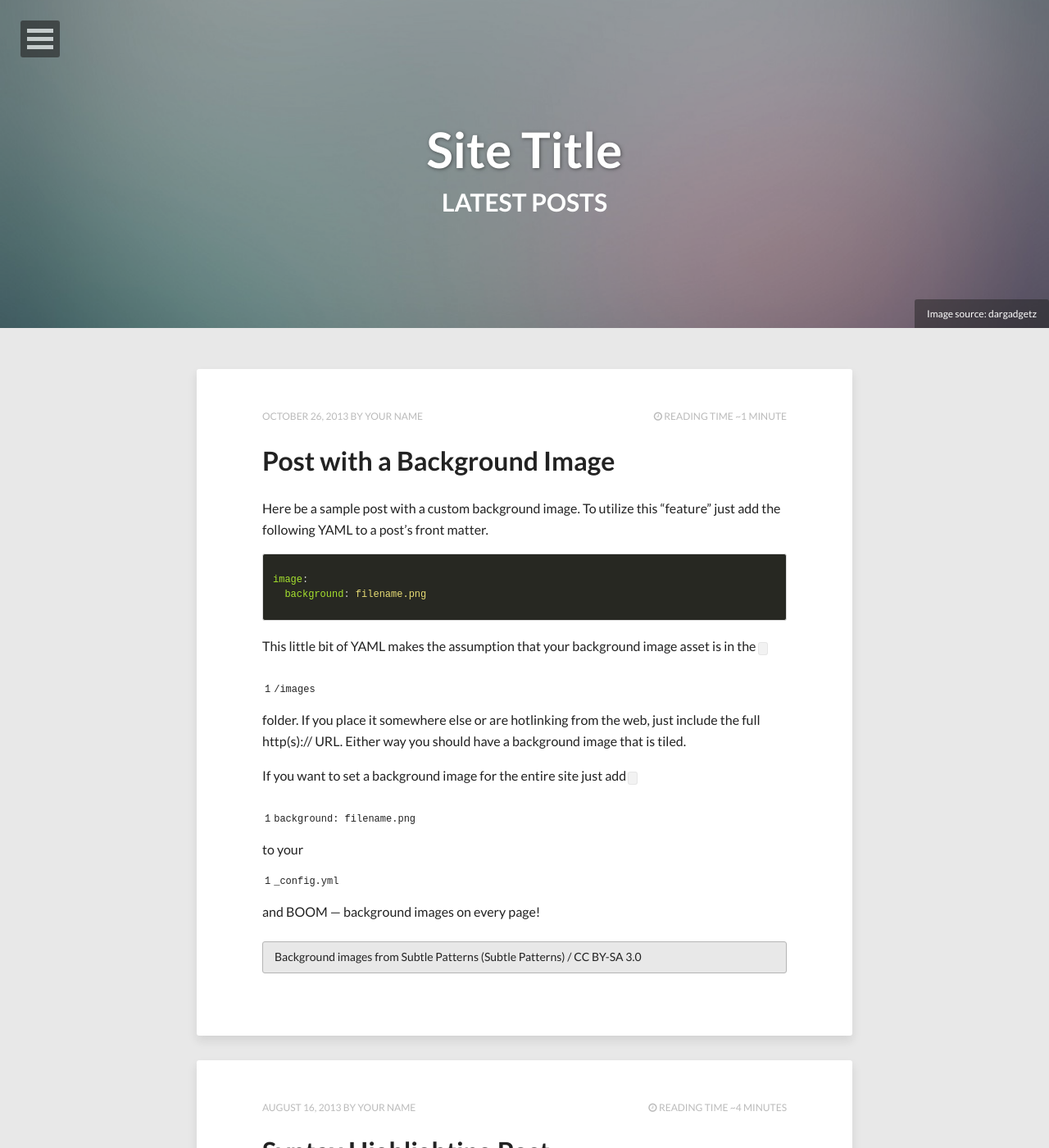
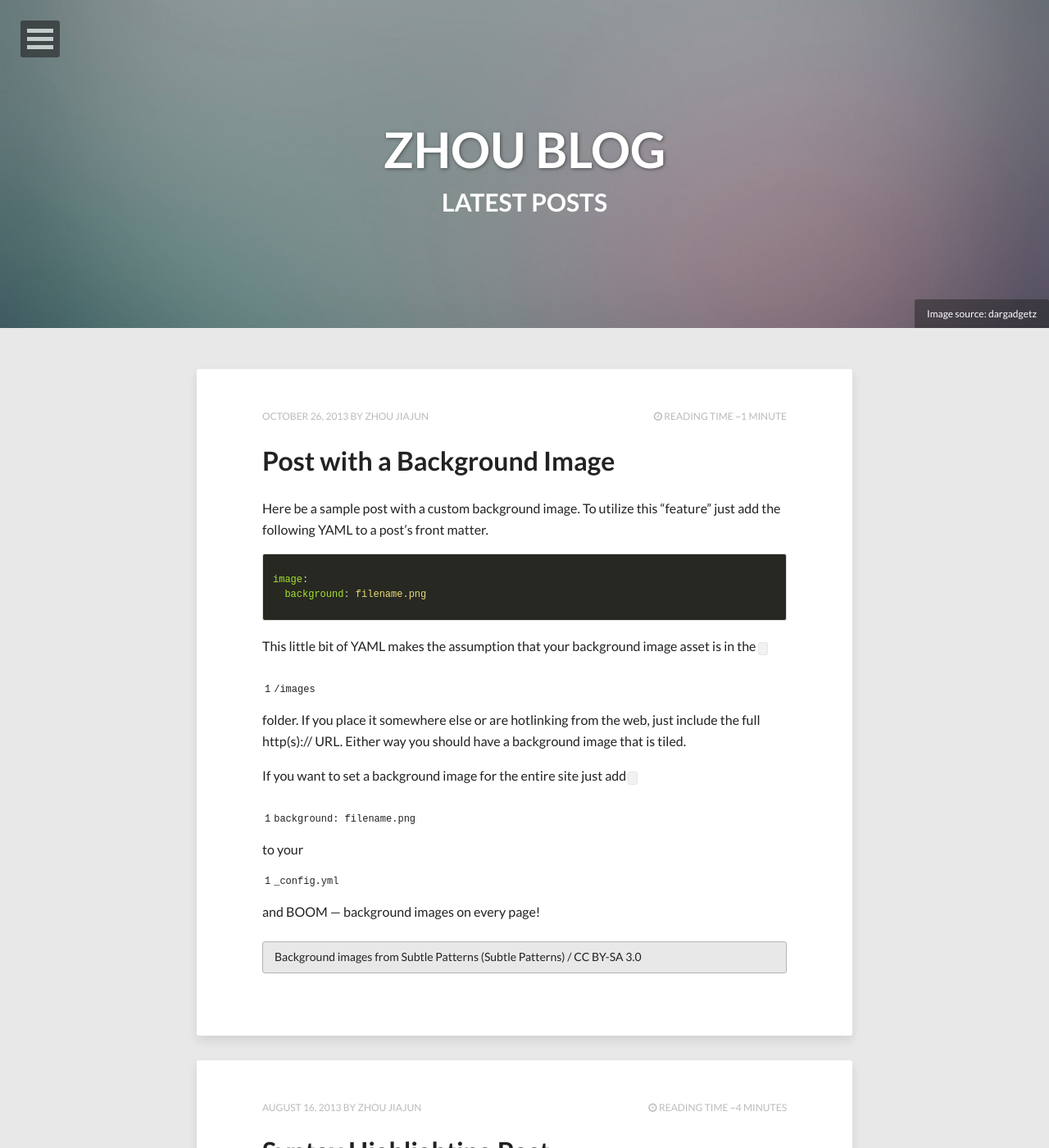
Before and after one commit to JiajunZhou-ws/s684373.github.io, a Jekyll site: the page built from index.html, in a window 1280 px wide and 1400 px high. Shown: the whole window at 82% size. Built offline with Jekyll 4.4.1, drawn with Linux system fonts in a browser that asks for light colours; nearby versions of some CDN libraries; the list of posts is cut into pages by our own code; some of the changed text lies outside the part shown.

Commit message:
update my information

```diff
--- a/_config.yml
+++ b/_config.yml
@@ -1,5 +1,5 @@
-title:            Site Title
-description:      Describe your website here.
+title:            ZHOU BLOG
+description:      I am s684373
 disqus_shortname: hpstrtheme
 reading_time:     true
 words_per_minute: 200
@@ -9,10 +9,10 @@ url:
 
 # Owner/author information
 owner:
-  name:           Your Name
+  name:           Zhou JiaJun
   avatar:         avatar.jpg
-  bio:            "Your bio goes here. It shouldn't be super long but a good two sentences or two should suffice."
-  email:          you@email.com
+  bio:            "live a easy life"
+  email:          zhou_jiajun@foxmail.com
   # Social networking links used in footer. Update and remove as you like.
   twitter:
   facebook:
@@ -24,7 +24,7 @@ owner:
   tumblr:
   # For Google Authorship https://plus.google.com/authorship
   # google plus id, include the '+', eg +mmistakes
-  google_plus:    +yourid
+  google_plus:    +g684373
 
 # Background image to be tiled on all pages
 background:
```
